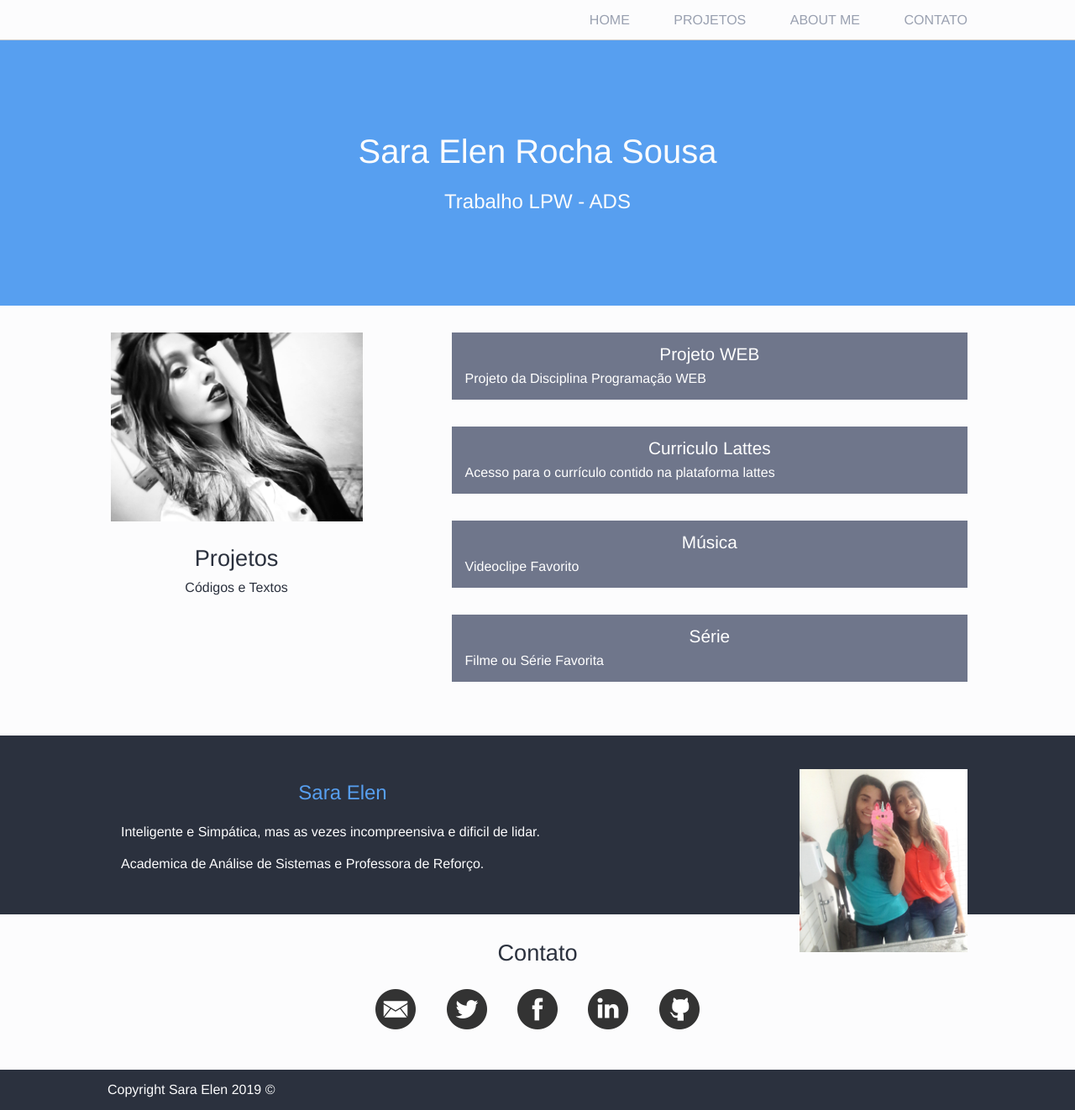
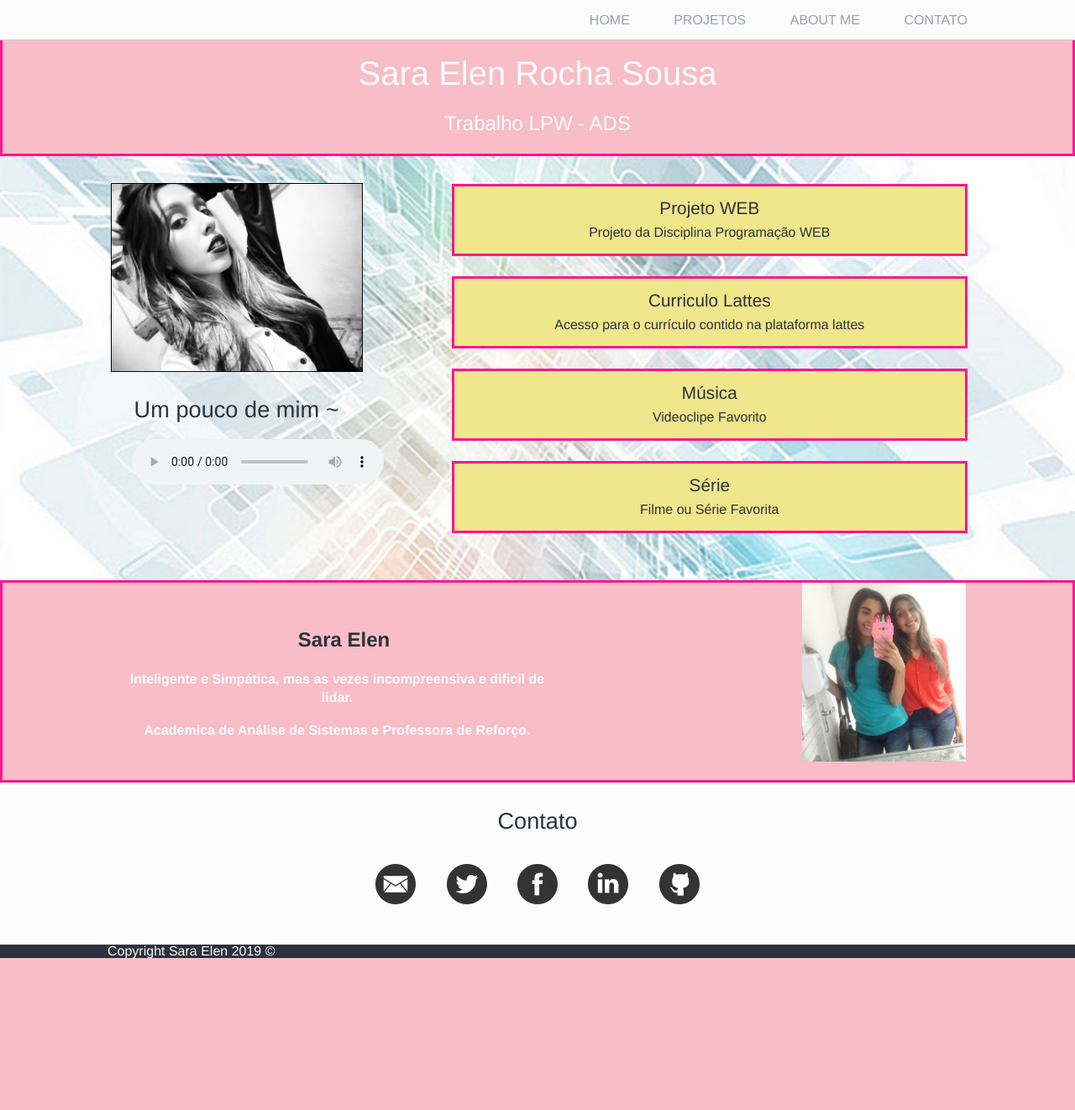
Before and after one commit to afbezerra00/AulasProgramacaoWeb, a PHP site: page / in a window 1280 px wide. Shown: the whole page at 84% size. After the commit the page ends 1141 px from the top, so only its background shows below. Run offline with PHP 8.4, Linux system fonts and the light colour scheme.

Commit message:
Edição em Casa 2
Alterações em Borda e Inclusão de Áudio.

```diff
--- a/Estilos/blog.css
+++ b/Estilos/blog.css
@@ -27,12 +27,14 @@ header {
 
 header ul {
     text-align: right;
+
 }
 
 header li a {
     color: #99A0B0;
     font-weight: lighter;
     text-transform: uppercase;
+
 }
 
 header li {
@@ -84,16 +86,20 @@ section {
     text-align: center;
 }
 
+
 .identificacao {
-    background-color: #579FF0;
+    background-color: #f8bdc6;
     color: #FCFCFD;
-    padding: 10em 2em 7em;
-
+    padding: 4em 5em 1.5em;
+    border-width: medium;
+    border-style: solid;
+    border-color: #FF1493;
 }
 
 .identificacao h1 {
     font-size: 2.5em;
     margin-bottom: 0.7em;
+
 }
 
 .identificacao h2 {
@@ -102,10 +108,9 @@ section {
 
 }
 
-
 section h3 {
     font-size: 1.7em;
-    margin-bottom: 0.5em;
+    margin-bottom: 0.8em;
 
 }
 
@@ -133,6 +138,14 @@ header li a {
 .projetos-header {
     float: left;
     width: 30%;
+
+}
+
+.musica {
+    width: 1px;
+    height: 1px;
+    margin-left: 2.8%;
+
 }
 
 .styleprojetos {
@@ -141,51 +154,70 @@ header li a {
 }
 
 .styleprojetos li{
-    background-color:#6F768B;
+    background-color: #F0E68C;
     padding: 1em;
-    margin-bottom: 2em;
+    margin-bottom: 1.5em;
+    border-width: medium;
+    border-style: solid;
+    border-color: #FF1493;
+
 }
 
 .styleprojetos li a {
     color:#FFF;
     font-size: 1.3em;
+    color: #2B313E;
 
 }
 
 .styleprojetos li p {
     color: #FFF;
     margin-top: 0.5em;
-    text-align: justify;
+    text-align: center;
     line-height: 1.2;
+    color: #2B313E
 }
 
 #Sobre p.text {
     margin: 1em;
     width: 50%;
-    text-align: justify;
+    text-align: center;
     line-height: 1.4em;
+    font-weight: bold;
 
 }
 #Sobre p.Nome {
-    color: #579FF0;
+    color: #2B313E;
     font-size: 1.5em;
     margin: 1em;
     width: 50%;
+    font-weight: bold;
 }
 
 #Sobre {
     position: relative;
+    background-color: #f8bdc6;
+    border-width: medium;
+    border-style: solid;
+    border-color: #FF1493;
 
 }
 
 #Sobre img {
-    width: 200px;
+    width: 195px;
     position: absolute;
-    top: 2.5em;
+    top: 0em;
     right: 10%;
 }
 
+#Projetos {
+    background-image: url("../Imagens/fundo.jpg");
+    background-size: cover;
+}
+
+#P
 footer {
     padding-top: 1em;
     padding-bottom: 1em;
+    text-align: center;
 }
--- a/index.html
+++ b/index.html
@@ -1,5 +1,6 @@
 <!DOCTYPE html>
 <html>
+
 <head>
     <meta charset="UTF-8">
     <title> Blog Sarethi Petrova</title>
@@ -21,6 +22,7 @@
 
     </header>
 
+
     <section class="identificacao">
         <h1>Sara Elen Rocha Sousa</h1>
         <h2>Trabalho LPW - ADS</h2>
@@ -28,9 +30,15 @@
 
     <section id="Projetos" class="claras container">
         <div class="projetos-header">
-                <img alt="Imagem de Katerina Petrova" src="Imagens/Sara.jpg">
-                <h3>Projetos</h3>
-                <p>Códigos e Textos</p>
+            <img alt="Imagem de Sara" src="Imagens/Sara.jpg">
+            <h3>Um pouco de mim ~</h3>
+        </div>
+
+        <div class="musica">
+            <audio controls>
+                <source src="Musica/Dear God.mp3" type="audio/mpeg">
+                <p>Seu navegador não suporta o elemento áudio.</p>
+            </audio>
         </div>
 
         <ul class="styleprojetos">
@@ -78,7 +86,6 @@
     </section>
 
 
-
     <footer class="escuras container">
         <p>Copyright Sara Elen 2019 ©</p>
     </footer>
```
Also changed, not shown: Imagens/Sara.jpg, Imagens/fundo.jpg (added), 1 other file. Lines whose indentation alone changed are shown as unchanged.
